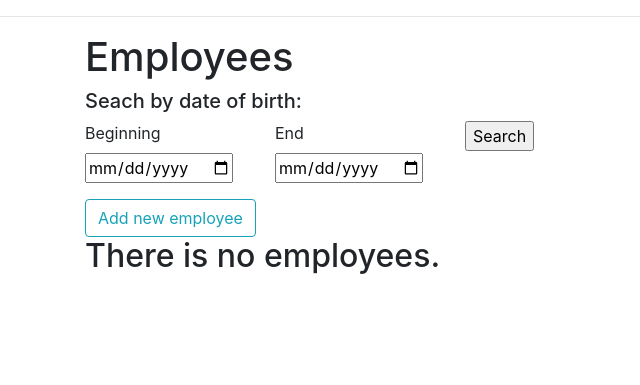
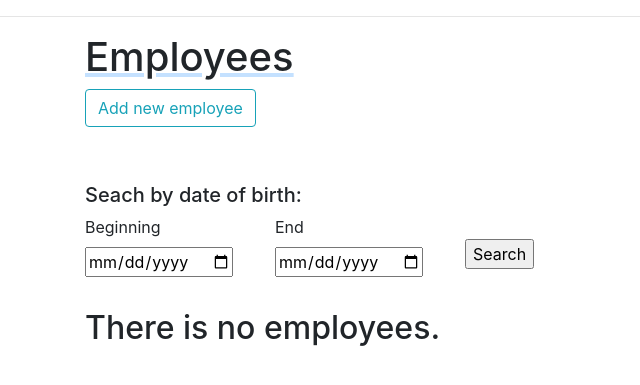
Before and after one commit to eewig/department_app, a Flask app: page /employee in a window 1280 px wide. Shown: the part 56-441 px from the top of the page, without its empty margins (0-640 px from the left). Run offline with Flask 2, Linux system fonts and the light colour scheme; data that the repository does not hold is empty; some libraries are stand-ins or nearby versions.

Commit message:
fixed html and made better css

```diff
--- a/department_app/static/css/style.css
+++ b/department_app/static/css/style.css
@@ -1,18 +1,24 @@
-.searc-box{
-  margin-top: 4vh;
-  margin-bottom: 4vh;
-}
-
-.search-fields{
-  max-width: 45%;
+h1{
+	text-decoration-line: underline;
+	text-decoration-color: rgba(23, 135, 255, 0.25);
 }
 
 input[type=button]{
   margin-top: 3vh;
   margin-bottom: 3vh;
 }
+
 table{
   margin-top: 3vh;
+}
+
+.search-box{
+  margin-top: 7vh;
+  margin-bottom: 2vh;
+}
+
+.search-inputs{
+	align-items: center;
 }
 
 .employees-table{
--- a/department_app/templates/department/department.html
+++ b/department_app/templates/department/department.html
@@ -24,7 +24,7 @@
     <tbody>
       {% for employee in employees %}
       <tr>
-        <td><a href="{{ url_for('employee', id=employee.id) }}">
+        <td><a href="{{ url_for('employee', employee_id=employee.id) }}">
           {{ employee.name|title}}</a></td>
         <td>{{ employee.dob }}</td>
         <td>{{ employee.salary }}</td>
--- a/department_app/templates/employee/employee.html
+++ b/department_app/templates/employee/employee.html
@@ -10,7 +10,7 @@
     <li>Salary: {{ employee.salary }}</li>
     <li>Department:
       {% if employee.department_id %}
-        <a href="{{ url_for('department', id=department.id) }}">
+        <a href="{{ url_for('department', department_id=department.id) }}">
           {{ department.name }}</a>
       {% else %}
         No department.
--- a/department_app/templates/employee/employees.html
+++ b/department_app/templates/employee/employees.html
@@ -5,11 +5,16 @@
 
 
 
+  <a class="btn btn-outline-info"
+    href="{{ url_for('add_employee') }}" role="button">Add new employee</a>
+
+
+
   <div class="search-box">
     <h5>Seach by date of birth:</h5>
 
     <form action="" method="POST">
-      <div class="row">
+      <div class="row search-inputs">
         <div class="col-md-2">
           <div class="form-group">
             {{ form.dob.label(class="form-control-label") }}
@@ -31,9 +36,6 @@
     </form>
   </div>
 
-
-  <a class="btn btn-outline-info"
-    href="{{ url_for('add_employee') }}" role="button">Add new employee</a>
 
   {% if employees %}
 
```
